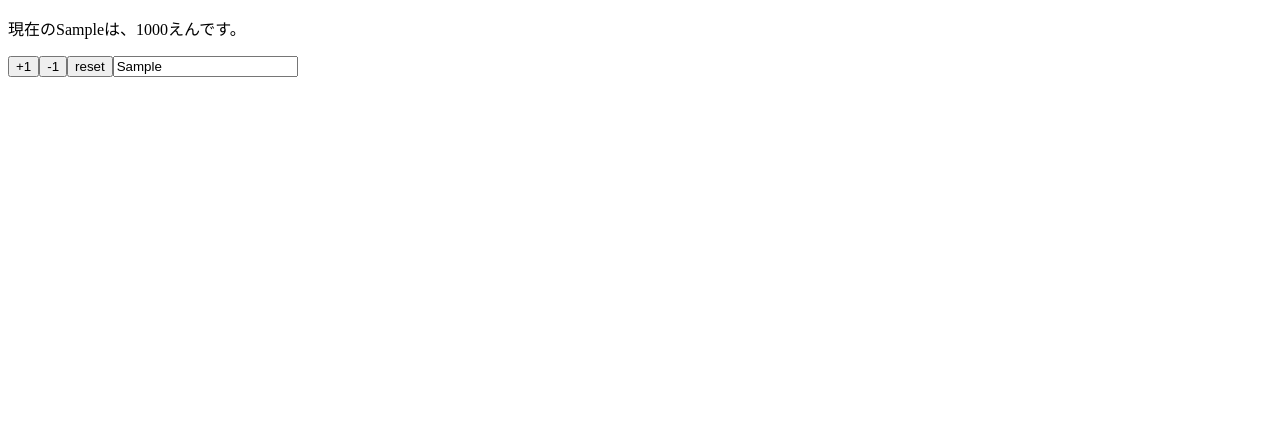
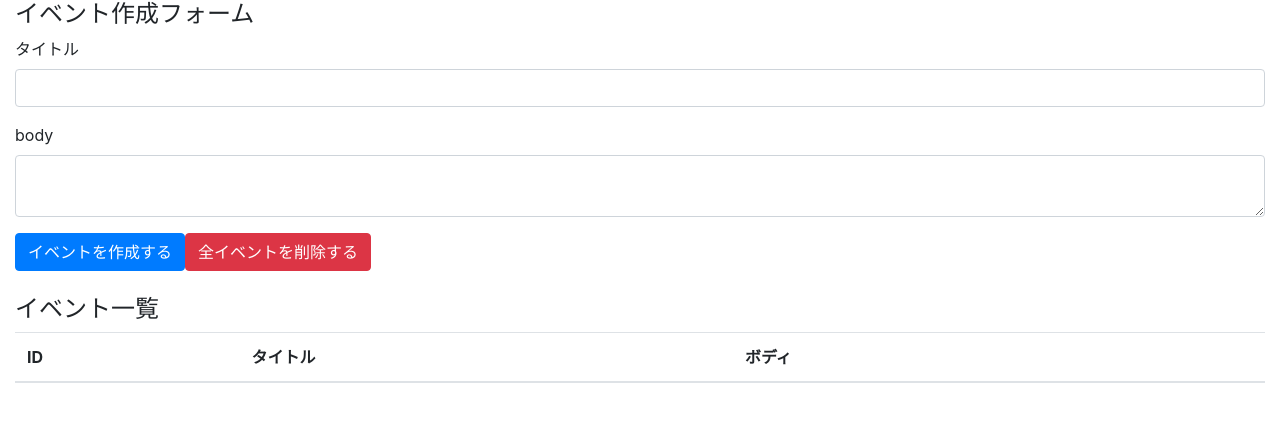
Before and after one commit to monkuma/react-hooks-101, a React (Create React App) app: page / in a window 1280 px wide. Shown: the top 422 px of the page. Built offline with nearby package versions, Linux system fonts and the light colour scheme.

Commit message:
create event form and event table with bootstrap

```diff
--- a/package.json
+++ b/package.json
@@ -3,6 +3,7 @@
   "version": "0.1.0",
   "private": true,
   "dependencies": {
+    "bootstrap": "^4.3.1",
     "react": "^18.2.0",
     "react-dom": "^18.2.0",
     "react-scripts": "3.0.1"
--- a/src/App.js
+++ /dev/null
@@ -1,38 +0,0 @@
-import React, { useEffect, useState } from "react";
-
-const App = (props) => {
-  const [state, setState] = useState(props);
-  const { name, price } = state;
-
-  useEffect(() => {
-    console.log("this is like componentDidMount");
-  }, []);
-  useEffect(() => {
-    console.log("this callback is for name only.");
-  }, [name]);
-  return (
-    <>
-      <p>
-        現在の{name}は、{price}えんです。
-      </p>
-      <button onClick={() => setState({ ...state, price: price + 1 })}>
-        +1
-      </button>
-      <button onClick={() => setState({ ...state, price: price - 1 })}>
-        -1
-      </button>
-      <button onClick={() => setState(props)}>reset</button>
-      <input
-        value={name}
-        onChange={(e) => setState({ ...state, name: e.target.value })}
-      />
-    </>
-  );
-};
-
-App.defaultProps = {
-  name: "Sample",
-  price: 1000,
-};
-
-export default App;
--- /dev/null
+++ b/src/components/App.js
@@ -0,0 +1,39 @@
+import React from "react";
+import "bootstrap/dist/css/bootstrap.min.css";
+
+const App = () => {
+  return (
+    <>
+      <div className="container-fluid">
+        <h4> イベント作成フォーム</h4>
+        <form>
+          <div className="form-group">
+            <label htmlFor="formEventTitle">タイトル</label>
+            <input className="form-control" id="formEventTitle"></input>
+          </div>
+          <div className="form-group">
+            <label htmlFor="formEventBody">body</label>
+            <textarea className="form-control" id="formEventBody"></textarea>
+          </div>
+          <button className="btn btn-primary">イベントを作成する</button>
+          <button className="btn btn-danger">全イベントを削除する</button>
+        </form>
+        <br />
+        <h4>イベント一覧</h4>
+        <table className="table table-hover">
+          <thead>
+            <tr>
+              <th>ID</th>
+              <th>タイトル</th>
+              <th>ボディ</th>
+              <th></th>
+            </tr>
+          </thead>
+          <tbody></tbody>
+        </table>
+      </div>
+    </>
+  );
+};
+
+export default App;
--- a/src/index.js
+++ b/src/index.js
@@ -1,5 +1,5 @@
 import React from "react";
 import ReactDOM from "react-dom";
-import App from "./App";
+import App from "./components/App";
 
 ReactDOM.render(<App />, document.getElementById("root"));
```
Also changed, not shown: 1 other file (tests, documents, lock files or other folders).
